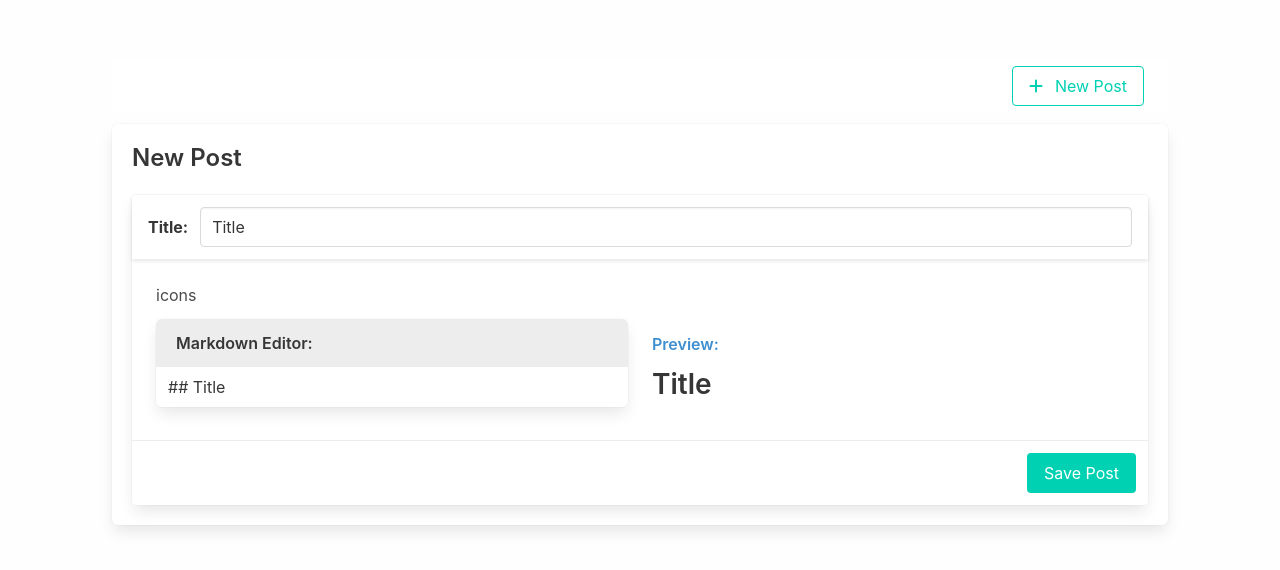
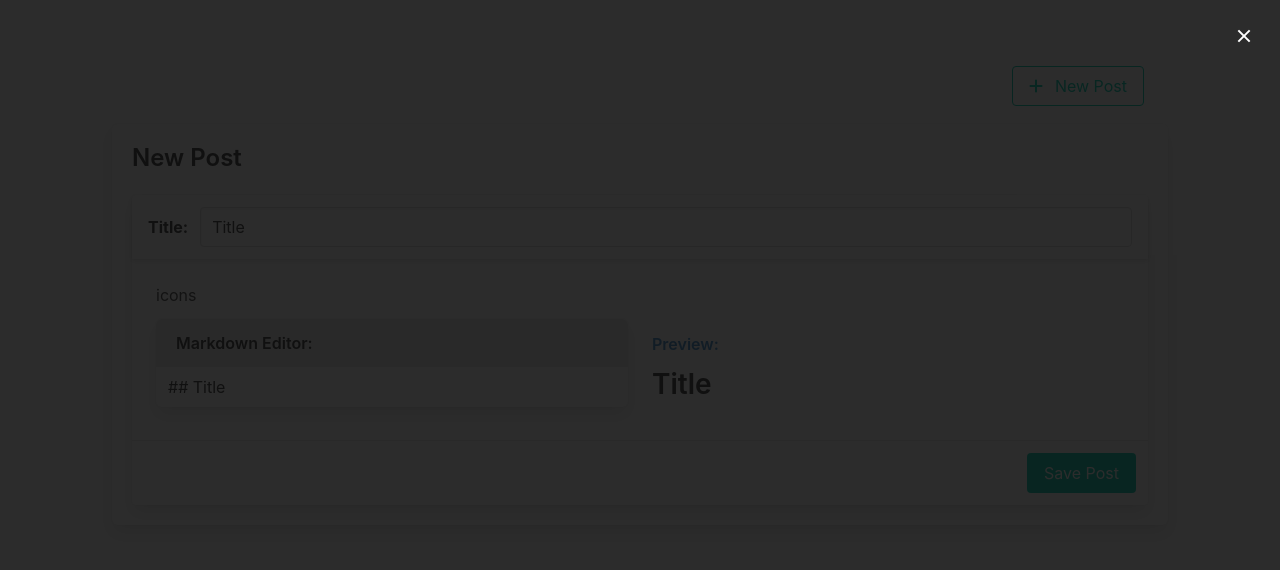
Before and after one commit to frzhen/Vue3-TS-CompAPI-Vite-Test, a Vue app: page /posts/new in a window 1280 px wide. Shown: the top 570 px of the page. Built offline with nearby package versions, Linux system fonts and the light colour scheme.

Commit message:
Added an signIn Modal code, not working

```diff
--- a/src/App.vue
+++ b/src/App.vue
@@ -2,6 +2,18 @@
 import Navbar from "./components/Navbar.vue";
 </script>
 <template>
+  <div class="modal">
+    <div class="modal-background">
+      <div class="modal-content">
+        <div id="singInModal">
+
+        </div>
+      </div>
+    </div>
+    <button class="modal-close is-large">
+      log in
+    </button>
+  </div>
   <div class="container">
     <Navbar />
     <RouterView />
@@ -9,4 +21,8 @@ import Navbar from "./components/Navbar.vue";
 </template>
 
 <style lang="scss">
+.modal {
+  display: block;
+  color: white;
+}
 </style>
--- a/src/components/Navbar.vue
+++ b/src/components/Navbar.vue
@@ -18,6 +18,9 @@
       </div>
     </div>
   </div>
+  <Teleport to="#signInModal">
+    Content to be rendered
+  </Teleport>
 </template>
 
 <style lang='scss' scoped>
```
